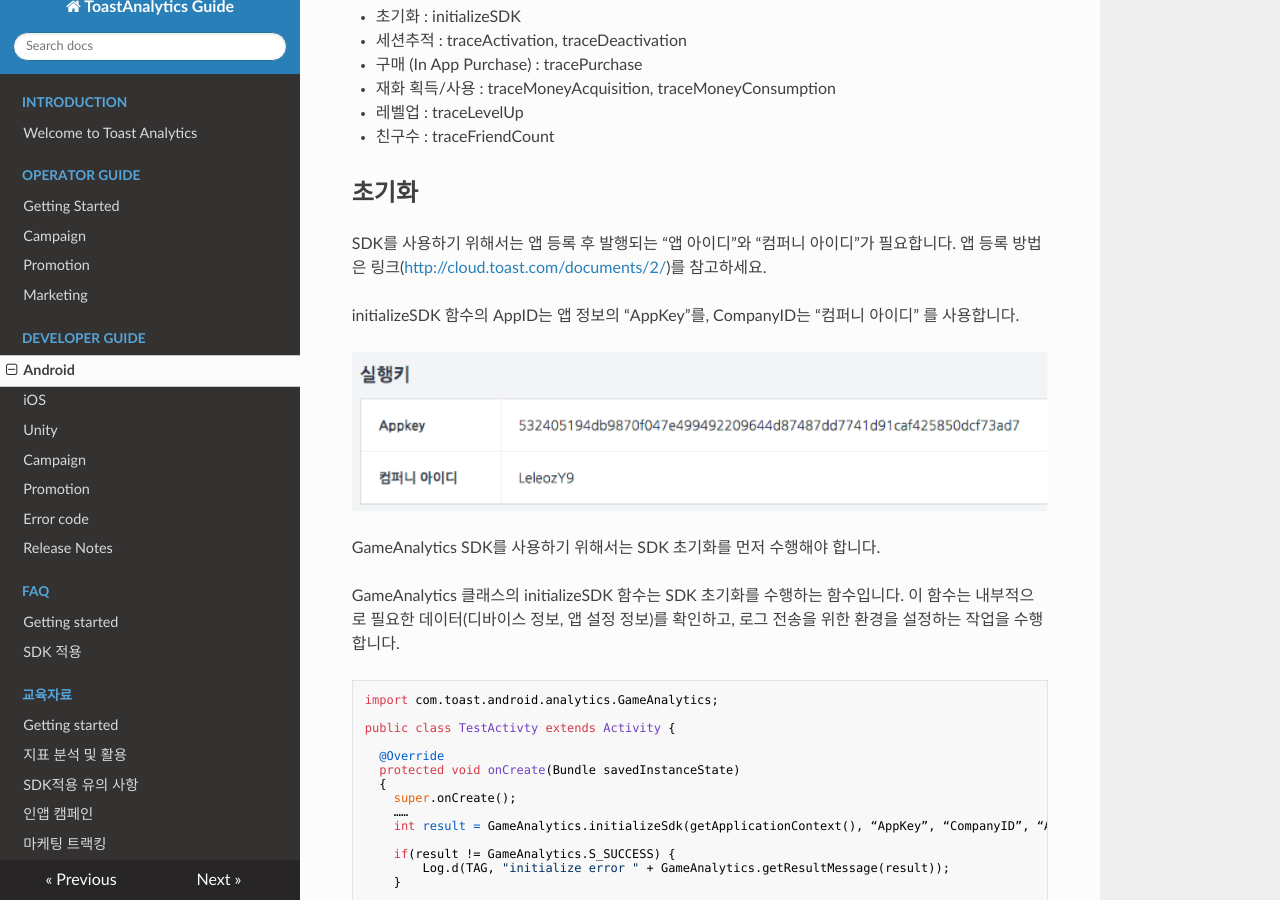
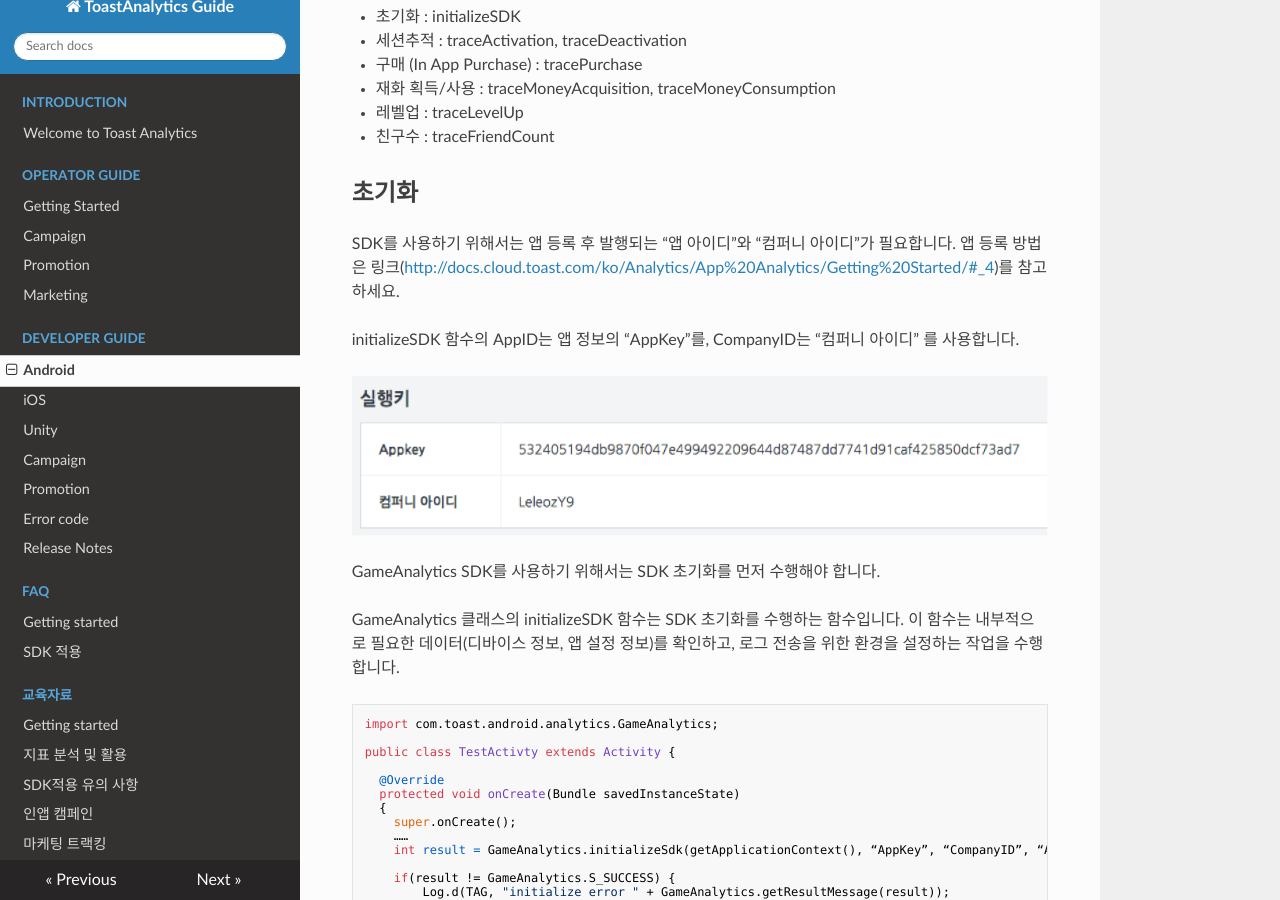
Before and after one commit to ToastAnalytics/ToastAnalytics, an MkDocs documentation site: the page built from docs/Developer/4. Android Developer Guide.md, in a window 1280 px wide and 900 px high, scrolled down 6982 px. Built offline with MkDocs 1.6.1, drawn with Linux system fonts in a browser that asks for light colours; nearby versions of some CDN libraries; old or Windows-style settings are respelled for this version of MkDocs; some of the changed lines change nothing that is shown.

Commit message:
Update 4. Android Developer Guide.md

```diff
--- a/docs/Developer/4. Android Developer Guide.md
+++ b/docs/Developer/4. Android Developer Guide.md
@@ -183,7 +183,7 @@
 
 ## 초기화
 
-SDK를 사용하기 위해서는 앱 등록 후 발행되는 “앱 아이디”와 “컴퍼니 아이디”가 필요합니다. 앱 등록 방법은 링크(<http://cloud.toast.com/documents/2/>)를 참고하세요.
+SDK를 사용하기 위해서는 앱 등록 후 발행되는 “앱 아이디”와 “컴퍼니 아이디”가 필요합니다. 앱 등록 방법은 링크(<http://docs.cloud.toast.com/ko/Analytics/App%20Analytics/Getting%20Started/#_4>)를 참고하세요.
 
 initializeSDK 함수의 AppID는 앱 정보의 “AppKey”를, CompanyID는 “컴퍼니 아이디” 를 사용합니다.
 
```
